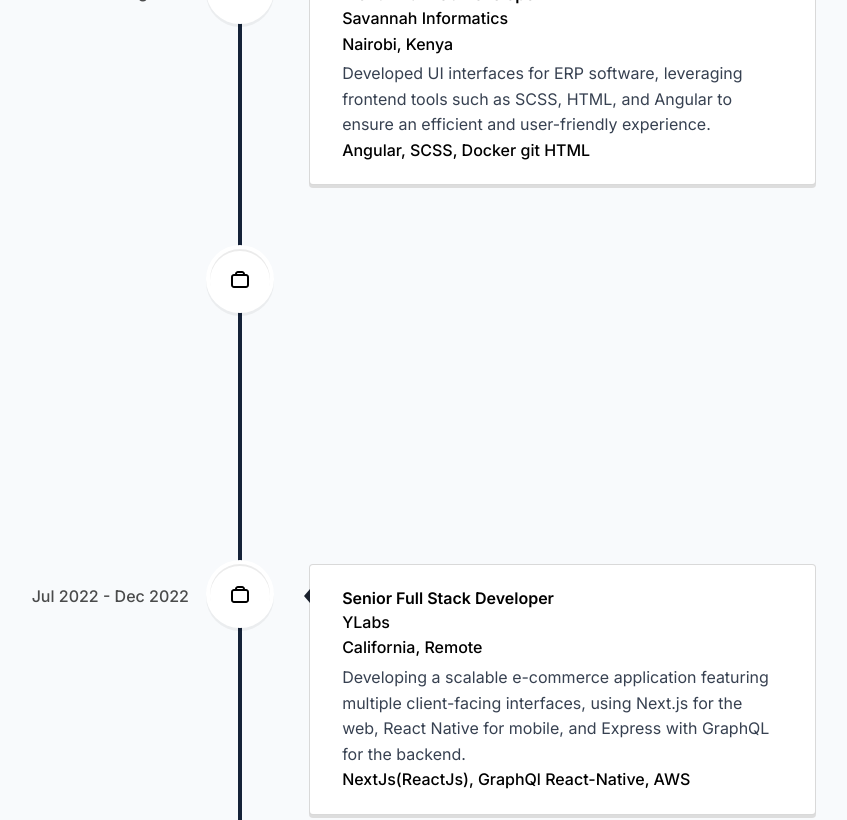
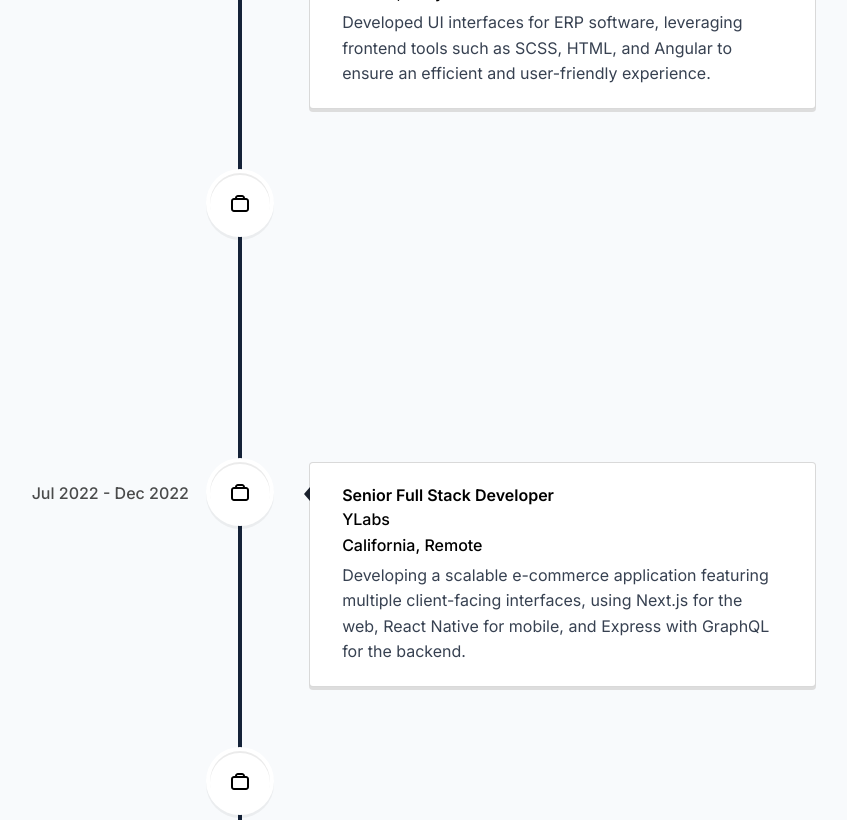
Before and after one commit to Ianodad/masterportfolio, a Next.js app: page / in a window 1280 px wide. Shown: the part 3720-4540 px from the top of the page, without its empty margins (400-1247 px from the left). Built offline with nearby package versions, Linux system fonts and the light colour scheme.

Commit message:
fix bug issues

```diff
--- a/src/components/Experience.tsx
+++ b/src/components/Experience.tsx
@@ -62,7 +62,7 @@ export const Experience = () => {
               <p className="!mt-1 !font-normal text-gray-700 dark:text-white/75">
                 {item.description}
               </p>
-              <p className="font-normal !mt-0">{item.tools}</p>
+              {/* <p className="font-normal !mt-0">{item.tools}</p> */}
             </VerticalTimelineElement>
           </React.Fragment>
         ))}
--- a/src/components/Skills.tsx
+++ b/src/components/Skills.tsx
@@ -1,7 +1,6 @@
 "use client";
 
 import React from "react";
-import SectionHeading from "./section-heading";
 import { skillsData } from "@/lib/data";
 import { useSectionInView } from "@/hooks";
 import { motion } from "framer-motion";
@@ -21,7 +20,7 @@ const fadeInAnimationVariants = {
 };
 
 export default function Skills() {
-  const { ref } = useSectionInView("skills");
+  const { ref } = useSectionInView("Skills");
 
   return (
     <section
--- a/src/hooks/index.tsx
+++ b/src/hooks/index.tsx
@@ -1,7 +1,7 @@
 import { useActiveSectionContext } from "@/context/active-section-context";
 import { useEffect } from "react";
 import { useInView } from "react-intersection-observer";
-import type { SectionName } from "../types";
+import type { SectionName } from "../lib/types";
 
 export function useSectionInView(sectionName: SectionName, threshold = 0.75) {
   const { ref, inView } = useInView({
--- /dev/null
+++ b/src/lib/types.ts
@@ -0,0 +1,3 @@
+import { navLinks } from "./data";
+
+export type SectionName = (typeof navLinks)[number]["section"];
--- a/src/types.ts
+++ /dev/null
@@ -1,3 +0,0 @@
-import { links } from "./lib/data";
-
-export type SectionName = (typeof links)[number]["name"];
```
